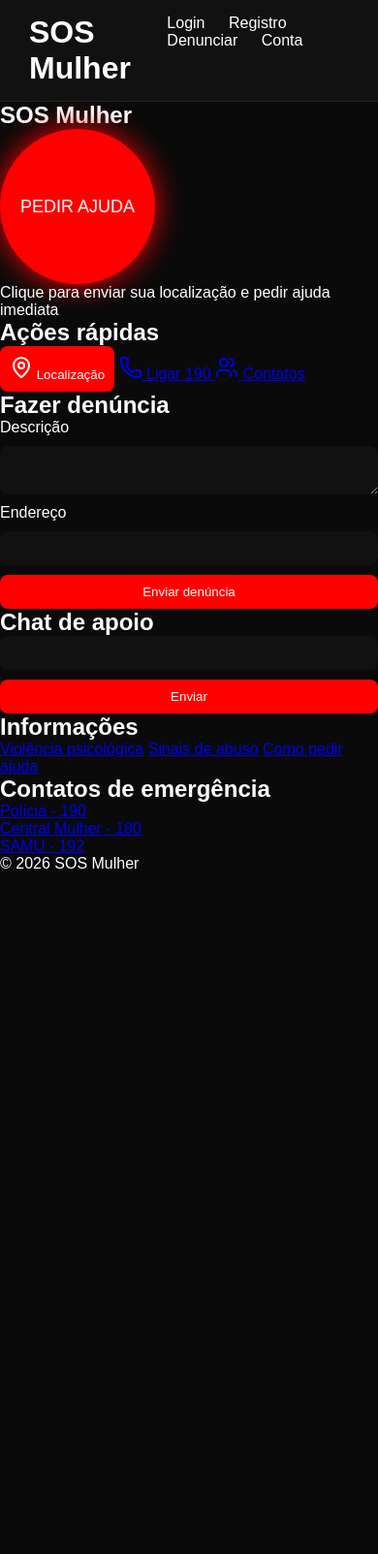
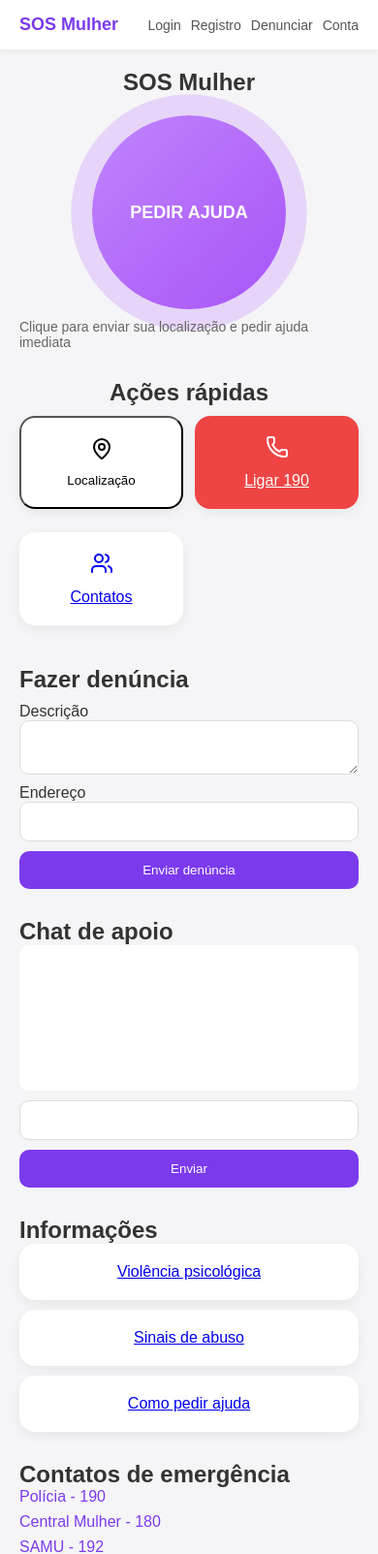
Before and after one commit to ferestevesr/pi_cachorro, a Flask app: page /sos in a window 390 px wide. Shown: the top 1603 px of the page at 97% size. Before the commit the page ends 896 px from the top, so only its background shows below. Run offline with Flask 3, Linux system fonts and the light colour scheme; a user stored in the database is signed in.

Commit message:
Enhance styling and layout for improved user interface and responsiveness

```diff
--- a/static/css/stylesos.css
+++ b/static/css/stylesos.css
@@ -1,95 +1,255 @@
+/* RESET */
 * {
   margin: 0;
   padding: 0;
   box-sizing: border-box;
-  font-family: Arial;
+  font-family: Arial, sans-serif;
 }
 
 body {
-  background: #0a0a0a;
-  color: white;
+  background: #f5f5f7;
+  color: #333;
+}
+
+/* CONTAINER CENTRAL */
+main {
+  max-width: 1400px;
+  margin: 0 auto;
+  padding: 20px;
 }
 
 /* HEADER */
 header {
+  background: white;
+  padding: 15px 20px;
   display: flex;
   justify-content: space-between;
-  padding: 15px 30px;
-  background: #111;
-  border-bottom: 1px solid #222;
+  align-items: center;
+  box-shadow: 0 2px 8px rgba(0,0,0,0.05);
+}
+
+header h1 {
+  font-size: 18px;
+  color: #7c3aed;
+
+}
+
+nav {
+  display: flex;
+  gap: 10px;
 }
 
 nav a {
-  margin-left: 20px;
   text-decoration: none;
+  color: #555;
+  font-size: 14px;
+}
+
+/* HERO */
+.hero {
+  display: flex;
+  flex-direction: column;
+  align-items: center;
+}
+
+.hero h2 {
+  margin-bottom: 20px;
+}
+
+.sos-btn {
+  width: 200px;
+  height: 200px;
+
+  border-radius: 50%;
+
+  display: flex;
+  align-items: center;
+  justify-content: center;
+
+  font-size: 18px;
+  font-weight: bold;
+
+  background: linear-gradient(135deg, #c084fc, #a855f7);
   color: white;
+
+  box-shadow: 0 0 30px rgba(192,132,252,0.6);
+
+  cursor: pointer;
+  border: none;
+}
+
+.sos-btn:hover {
+  transform: scale(1.03);
+}
+
+.hero p {
+  margin-top: 10px;
+  font-size: 14px;
+  color: #666;
+}
+
+/* AÇÕES */
+.acoes {
+  margin-top: 30px;
+}
+
+.acoes-grid {
+  display: grid;
+  grid-template-columns: repeat(3, 1fr);
+  gap: 12px;
+}
+
+.acoes h2 {
+  margin-bottom: 10px;
+  text-align: center;
+}
+
+.card {
+  display: flex;
+  align-items: center;
+  gap: 10px;
+  justify-content: center;
+  flex-direction:  column;
+  text-align: center;
+  width: 100%;
+  padding: 20px 10px;
+  margin-bottom: 12px;
+
+  border-radius: 16px;
+  background: white;
+
+  box-shadow: 0 4px 12px rgba(0,0,0,0.06);
+
+  cursor: pointer;
   transition: 0.2s;
 }
 
-nav a:hover {
-  color: red;
+.card i {
+  width: 22px;
+  height: 22px;
+  color: #a855f7;
+  stroke-width: 2.2;
 }
 
-/* SOS */
-.sos {
-  text-align: center;
-  padding: 40px;
+.card:hover i {
+  transform: scale(1.2);
+  transition: 0.2s;
 }
 
-.sos-btn {
-  width: 160px;
-  height: 160px;
-  border-radius: 50%;
-  border: none;
-  background: red;
-  color: white;
-  font-size: 18px;
-  cursor: pointer;
-  box-shadow: 0 0 30px red;
+.card:hover {
+  transform: translateY(-2px);
 }
 
-/* FORM */
-.form-section {
-  padding: 40px;
+.card.red {
+  background: #ef4444;
+  color: white;
+}
+
+.card.red i {
+  color: white;
+}
+
+/* DENÚNCIA */
+.denuncia {
+  margin-top: 30px;
+}
+
+.denuncia h2 {
+  margin-bottom: 10px;
 }
 
 form {
   display: flex;
   flex-direction: column;
-  gap: 10px;
-  max-width: 400px;
 }
 
-input, textarea {
-  padding: 10px;
-  border: none;
-  border-radius: 8px;
-  background: #111;
-  color: white;
+textarea,
+input {
+  padding: 12px;
+  margin-bottom: 10px;
+  border-radius: 10px;
+  border: 1px solid #ddd;
 }
 
-button {
-  padding: 10px;
+button[type="submit"] {
+  padding: 12px;
   border: none;
-  border-radius: 8px;
-  background: red;
+  border-radius: 10px;
+  background: #7c3aed;
   color: white;
   cursor: pointer;
 }
 
-/* MAPA */
-.map-section {
-  padding: 40px;
+/* CHAT */
+.chat {
+  margin-top: 30px;
 }
 
-#map {
-  width: 100%;
-  height: 400px;
-  margin-top: 20px;
-  border-radius: 12px;
+.chat-box {
+  background: white;
+  height: 150px;
+  border-radius: 10px;
+  padding: 10px;
+  overflow-y: auto;
+  margin-bottom: 10px;
+  font-size: 14px;
 }
 
-/* ALERTA */
-body.alerta {
-  background: radial-gradient(circle, #200000, #000);
+
+/* INFO */
+.info {
+  margin-top: 30px;
 }
+
+.cards .card {
+  margin-bottom: 10px;
+}
+
+/* CONTATOS */
+.contatos {
+  margin-top: 30px;
+}
+
+.contatos ul {
+  list-style: none;
+}
+
+.contatos li {
+  margin-bottom: 8px;
+}
+
+.contatos a {
+  text-decoration: none;
+  color: #7c3aed;
+}
+
+/* FOOTER */
+footer {
+  text-align: center;
+  padding: 20px;
+  font-size: 12px;
+  color: #999;
+}
+
+/*Ações efeitos*/
+.sos-btn {
+  animation: pulse 2s infinite;
+}
+
+@keyframes pulse {
+  0% {
+    box-shadow: 0 0 0 0 rgba(168, 85, 247, 0.7);
+  }
+  70% {
+    box-shadow: 0 0 0 30px rgba(168, 85, 247, 0);
+  }
+  100% {
+    box-shadow: 0 0 0 0 rgba(168, 85, 247, 0);
+  }
+}
+/* Responsivo */
+@media (max-width: 480px) {
+  .acoes-grid {
+    grid-template-columns: repeat(2, 1fr);
+  }
+}
```
Also changed, not shown: templates/index.html (+23 -10 lines).
